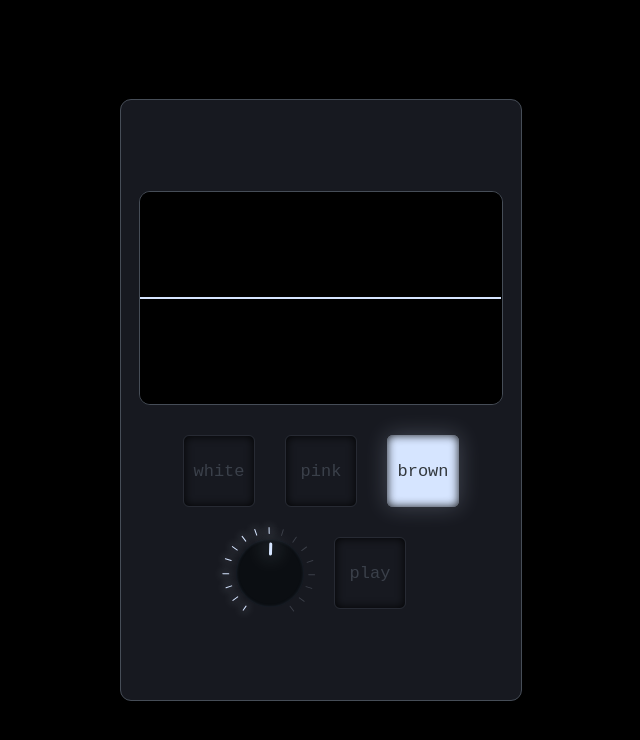
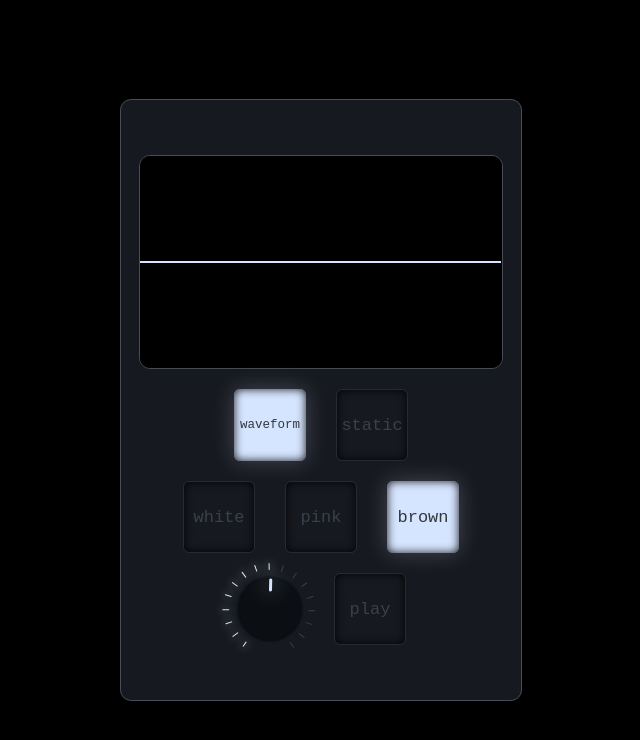
Before and after one commit to evi1Husky/noise-generator, a React (Vite) app: page / in a window 1280 px wide. Shown: the top 740 px of the page, without its empty margins (319-959 px from the left). Built offline with nearby package versions, Linux system fonts and the light colour scheme.

Commit message:
add display type buttons

```diff
--- /dev/null
+++ b/src/components/DisplayButtons/DisplayButtons.module.css
@@ -0,0 +1,4 @@
+.displayButtonsRow {
+  display: flex;
+  gap: 3rem;
+}
--- /dev/null
+++ b/src/components/DisplayButtons/DisplayButtons.tsx
@@ -0,0 +1,34 @@
+import buttonCSS from "../PlayButton/Button.module.css";
+import containerCSS from "./DisplayButtons.module.css";
+import { DisplayButtonsProps, DisplayType } from "../../types";
+
+export const DisplayButtons = ({
+  displayType,
+  setDisplayType,
+}: DisplayButtonsProps) => {
+  const buttonActive = `${buttonCSS.button} ${buttonCSS.buttonActive}`;
+  const buttonInactive = `${buttonCSS.button} ${buttonCSS.buttonInactive}`;
+
+  const waveform = displayType === "waveform" ? buttonActive : buttonInactive;
+  const staticScreen = displayType === "static" ? buttonActive : buttonInactive;
+
+  const handleClick = (event: React.MouseEvent<HTMLButtonElement>) => {
+    const buttonValue = (event.target as HTMLButtonElement).value as DisplayType;
+    displayType !== buttonValue ? setDisplayType(buttonValue) : null;
+  };
+
+  return (
+    <section className={containerCSS.displayButtonsRow}>
+      <button
+        value="waveform"
+        className={`${waveform} ${buttonCSS.smallFontSize}`}
+        onClick={handleClick}
+      >
+        waveform
+      </button>
+      <button value="static" className={staticScreen} onClick={handleClick}>
+        static
+      </button>
+    </section>
+  );
+};
--- a/src/components/NoiseGenerator/NoiseGenerator.module.css
+++ b/src/components/NoiseGenerator/NoiseGenerator.module.css
@@ -8,7 +8,7 @@
   flex-direction: column;
   align-items: center;
   justify-content: center;
-  gap: 3rem;
+  gap: 2rem;
 }
 
 .playButtonAndKnobContainer {
@@ -22,6 +22,11 @@
   flex-direction: column;
 }
 
+.displayButtonsContainer {
+  display: flex;
+  flex-direction: column;
+}
+
 @media (max-width: 450px) {
   .noiseGenerator {
     width: 98%;
--- a/src/components/NoiseGenerator/NoiseGenerator.tsx
+++ b/src/components/NoiseGenerator/NoiseGenerator.tsx
@@ -2,15 +2,18 @@ import css from "./NoiseGenerator.module.css";
 import { Noise } from "../Noise/Noise";
 import { PlayButton } from "../PlayButton/PlayButton";
 import { NoiseButtons } from "../NoiseButtons/NoiseButtons";
+import { DisplayButtons } from "../DisplayButtons/DisplayButtons";
 import { Oscilloscope } from "../Oscilloscope/Oscilloscope";
+import { StaticScreen } from "../Static/StaticScreen";
 import { useState, useRef, useEffect } from "react";
-import { NoiseType } from "../../types";
+import { NoiseType, DisplayType } from "../../types";
 import "../Knob/knob";
 import { checkIfMobileScreen } from "../../utility";
 
 export const NoiseGenerator = () => {
   const [playing, setPlaying] = useState(false);
   const [noiseType, setNoiseType] = useState<NoiseType>("brown");
+  const [displayType, setDisplayType] = useState<DisplayType>("waveform");
 
   const audioContext = useRef(new AudioContext());
   const gainNode = useRef(audioContext.current.createGain());
@@ -36,7 +39,17 @@ export const NoiseGenerator = () => {
           gainNode={gainNode.current}
         />
       )}
-      <Oscilloscope analyserNode={analyserNode.current} />
+      {displayType === "static" ? (
+        <StaticScreen analyserNode={analyserNode.current} />
+      ) : (
+        <Oscilloscope analyserNode={analyserNode.current} />
+      )}
+      <section className={css.displayButtonsContainer}>
+        <DisplayButtons
+          displayType={displayType}
+          setDisplayType={setDisplayType}
+        />
+      </section>
       <section className={css.noiseButtonsContainer}>
         <NoiseButtons noiseType={noiseType} setNoiseType={setNoiseType} />
       </section>
--- a/src/components/Oscilloscope/Oscilloscope.module.css
+++ /dev/null
@@ -1,7 +0,0 @@
-.oscilloscope {
-  width: 90%;
-  height: 35%;
-  background: black;
-  border: var(--appBorder);
-  border-radius: 1.1rem;
-}
--- a/src/components/Oscilloscope/Oscilloscope.tsx
+++ b/src/components/Oscilloscope/Oscilloscope.tsx
@@ -1,14 +1,14 @@
-import css from "./Oscilloscope.module.css";
-import { OscilloscopeProps } from "../../types";
+import { CanvasComponentProps } from "../../types";
 import { useRef, useEffect } from "react";
 
-export const Oscilloscope = ({ analyserNode }: OscilloscopeProps) => {
+export const Oscilloscope = ({ analyserNode }: CanvasComponentProps) => {
   const canvas = useRef<HTMLCanvasElement>(null);
 
   useEffect(() => {
     const context = canvas.current!.getContext("2d", {
       alpha: false,
     }) as CanvasRenderingContext2D;
+    analyserNode.fftSize = 1024;
     let frame: number;
     const rect = canvas.current!.getBoundingClientRect();
     const width = (canvas.current!.width =
@@ -20,6 +20,7 @@ export const Oscilloscope = ({ analyserNode }: OscilloscopeProps) => {
     context.fillStyle = "rgb(0,0,0)";
     context.strokeStyle = "rgb(214, 229, 255)";
     context.lineWidth = 2;
+
     const draw = () => {
       frame = window.requestAnimationFrame(draw);
       const numberOfValues = analyserNode.frequencyBinCount;
@@ -38,11 +39,13 @@ export const Oscilloscope = ({ analyserNode }: OscilloscopeProps) => {
       }
       context.stroke();
     };
+
     draw();
+
     return () => {
       window.cancelAnimationFrame(frame);
     };
   }, []);
 
-  return <canvas className={css.oscilloscope} ref={canvas}></canvas>;
+  return <canvas ref={canvas}></canvas>;
 };
--- a/src/components/PlayButton/Button.module.css
+++ b/src/components/PlayButton/Button.module.css
@@ -34,6 +34,10 @@
   filter: drop-shadow(0 0 11px rgba(214, 229, 255, 0.29));
 }
 
+.smallFontSize {
+  font-size: 1.25rem;
+}
+
 @media (max-width: 450px) {
   .button {
     width: 8rem;
--- /dev/null
+++ b/src/components/Static/StaticScreen.tsx
@@ -0,0 +1,62 @@
+import { CanvasComponentProps } from "../../types";
+import { useRef, useEffect } from "react";
+
+export const StaticScreen = ({ analyserNode }: CanvasComponentProps) => {
+  const canvas = useRef<HTMLCanvasElement>(null);
+
+  useEffect(() => {
+    const context = canvas.current!.getContext("2d", {
+      willReadFrequently: true,
+    }) as CanvasRenderingContext2D;
+    analyserNode.fftSize = 1024;
+    let frame: number;
+    const rect = canvas.current!.getBoundingClientRect();
+    canvas.current!.width = Math.round(
+      (rect.width * window.devicePixelRatio) / 2
+    );
+    canvas.current!.height = Math.round(
+      (rect.height * window.devicePixelRatio) / 2
+    );
+    canvas.current!.style.width = `${rect.width}px`;
+    canvas.current!.style.height = `${rect.height}px`;
+    context.fillStyle = "rgb(212, 240, 255)";
+    context.fillRect(0, 0, canvas.current!.width, canvas.current!.height);
+    const imageData = context.getImageData(
+      0,
+      0,
+      canvas.current!.width,
+      canvas.current!.height
+    );
+
+    const draw = () => {
+      frame = window.requestAnimationFrame(draw);
+      const waveformData = new Uint8Array(analyserNode.frequencyBinCount);
+      analyserNode.getByteTimeDomainData(waveformData);
+      context.putImageData(drawLoop(imageData, waveformData), 0, 0);
+    };
+
+    const drawLoop = (
+      imageData: ImageData,
+      waveformData: Uint8Array
+    ): ImageData => {
+      const length = imageData.data.length;
+      const numberOfValues = waveformData.length;
+      for (let i = 3; i < length; i += 4) {
+        imageData.data[i] = waveformData[(Math.random() * numberOfValues) | 0]!;
+        if (imageData.data[i]! > 125) {
+          imageData.data[i] = 0;
+        } else {
+          imageData.data[i] *= 4;
+        }
+      }
+      return imageData;
+    };
+
+    draw();
+    return () => {
+      window.cancelAnimationFrame(frame);
+    };
+  }, []);
+
+  return <canvas ref={canvas}></canvas>;
+};
--- a/src/index.css
+++ b/src/index.css
@@ -11,6 +11,14 @@
   -webkit-font-smoothing: antialiased;
   -moz-osx-font-smoothing: grayscale;
   -webkit-text-size-adjust: 100%;
+}
+
+canvas {
+  width: 90%;
+  height: 35%;
+  background: black;
+  border: var(--appBorder);
+  border-radius: 1.1rem;
 }
 
 .app-container {
```
Also changed, not shown: src/types.d.ts (+10 -2 lines).
